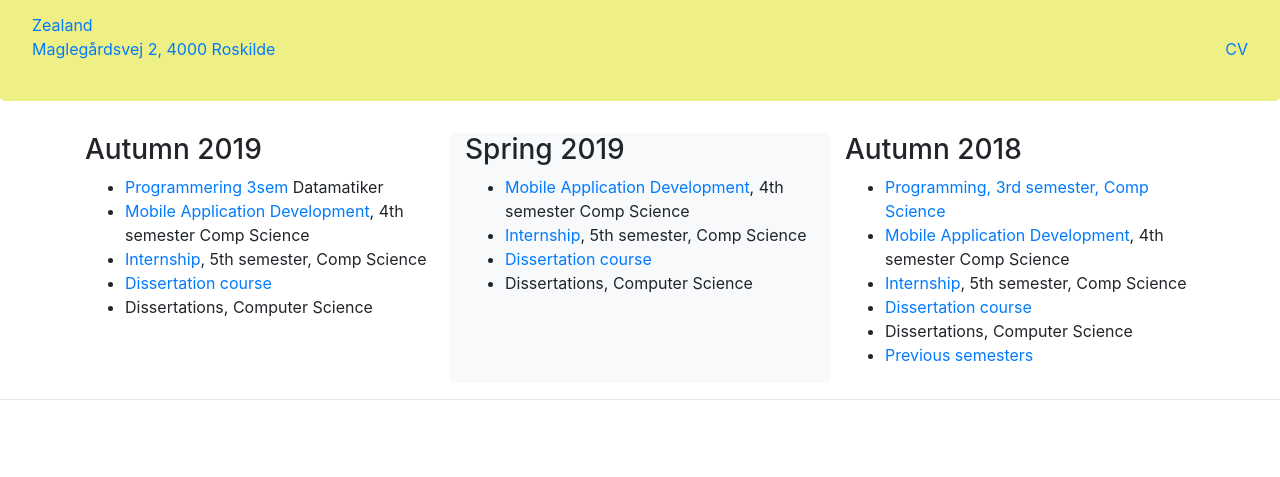
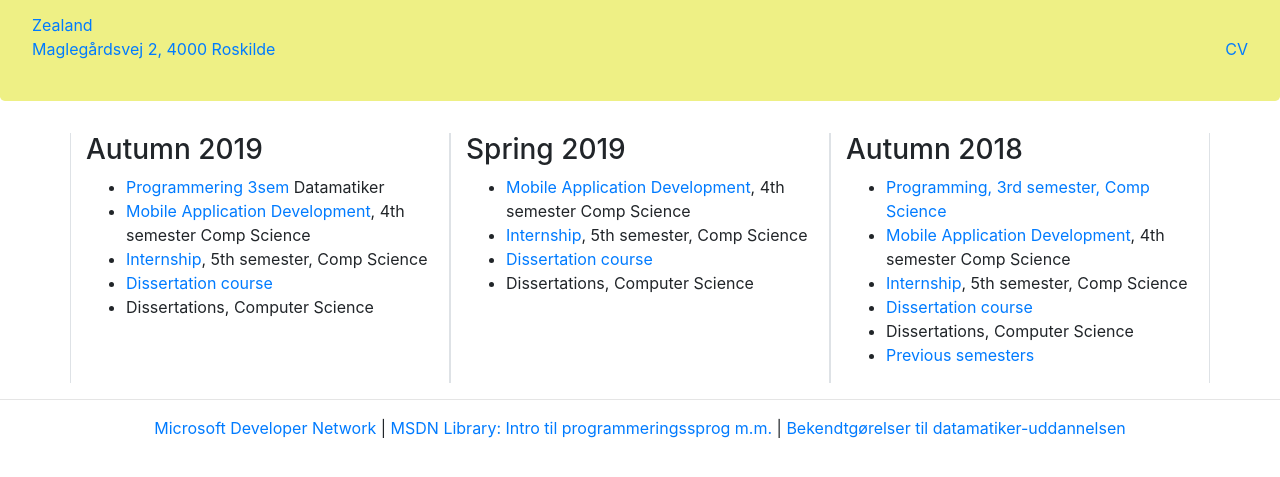
Before and after one commit to Bressendorff/MandatoryAss2, a plain HTML site: page index.html in a window 1280 px wide. Shown: the part 147-624 px from the top of the page. Drawn offline with nearby package versions, Linux system fonts and the light colour scheme.

Commit message:
links in footer

```diff
--- a/index.html
+++ b/index.html
@@ -26,7 +26,7 @@
 </div>
 <div class="container">
   <div class="row">
-    <div class="col-sm-4">
+    <div class="col-sm-4 border-left border-right">
       <h3>Autumn 2019</h3>
       <ul>
         <li><a href="https://docs.google.com/document/d/e/2PACX-1vQnP5GDXd2YmuUapbnNgaUAK-4gsDtZGDl-qZT-g3xsUCSvPhfr1OTdo7esf_b3qm3ypfQSwMuz5Mab/pub">Programmering 3sem</a> Datamatiker </li>
@@ -36,7 +36,7 @@
         <li>Dissertations, Computer Science</li>
       </ul>
     </div>
-    <div class="col-sm-4 bg-light">
+    <div class="col-sm-4 border-left border-right">
       <h3>Spring 2019</h3>
         <ul>
           <li><a href="mobile2019spring/index.html"> Mobile Application Development</a>, 4th semester Comp Science</li>
@@ -45,7 +45,7 @@
           <li>Dissertations, Computer Science</li>
         </ul>
     </div>
-    <div class="col-sm-4">
+    <div class="col-sm-4 border-left border-right">
       <h3>Autumn 2018</h3>
       <ul>
         <li><a href="prog3_2018autumn/index.html">Programming, 3rd semester, Comp Science</a></li>
@@ -55,11 +55,21 @@
         <li>Dissertations, Computer Science</li>
         <li><a href="undervisning/">Previous semesters</a></li>
       </ul>
+
     </div>
+
   </div>
+
 </div>
   </tr>
 </table>
+
 <hr />
 </body>
+<footer style="text-align:center">
+  <a href="https://msdn.microsoft.com/en-us/default.aspx">Microsoft Developer Network</a> |
+  <a href="https://msdn.microsoft.com/en-us/library/default.aspx">MSDN Library: Intro til programmeringssprog m.m.</a> |
+  <a href="https://anbo-easj.dk/bekendtgoerelser/">Bekendtgørelser til datamatiker-uddannelsen</a>
+</footer>
+
 </html>
```
